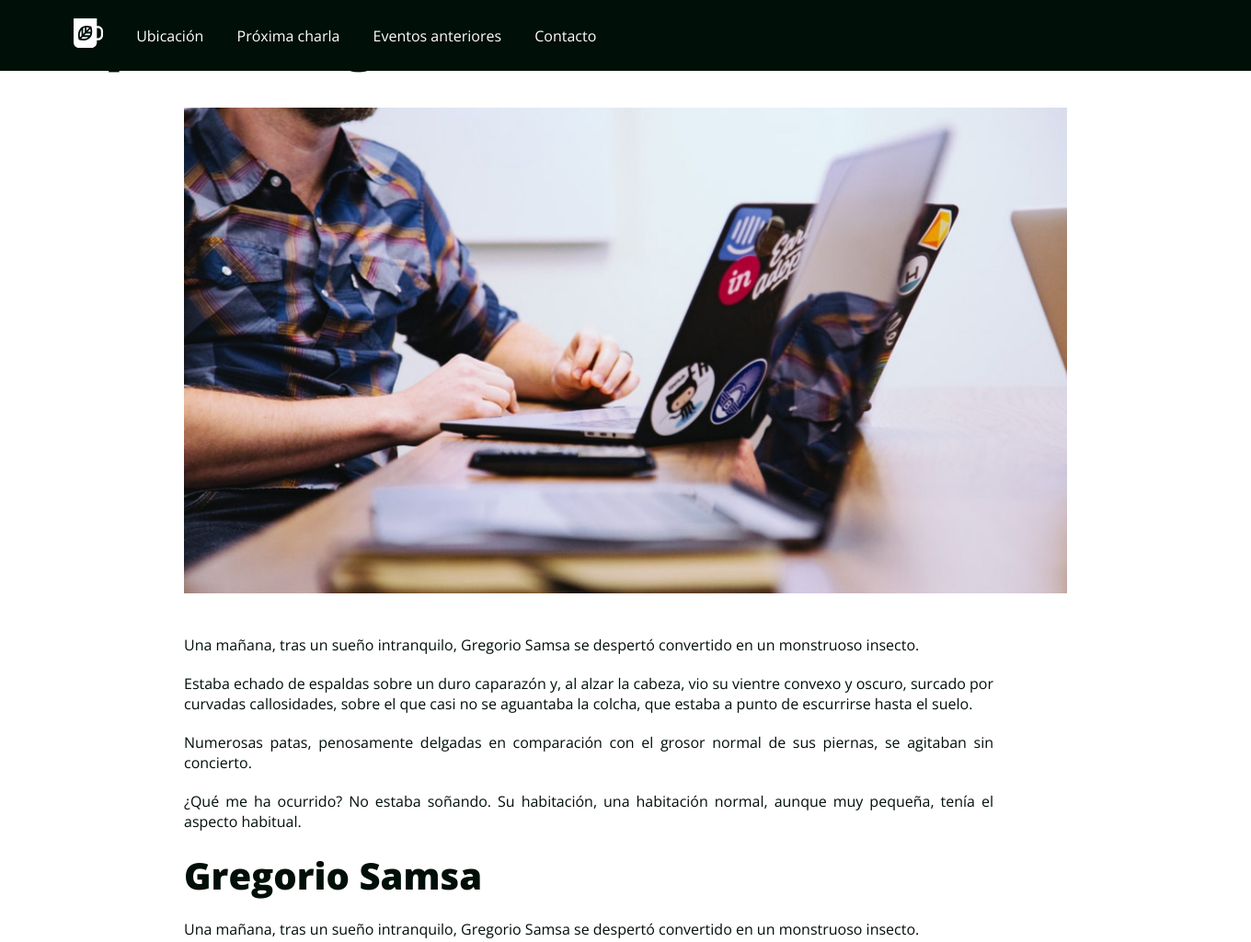
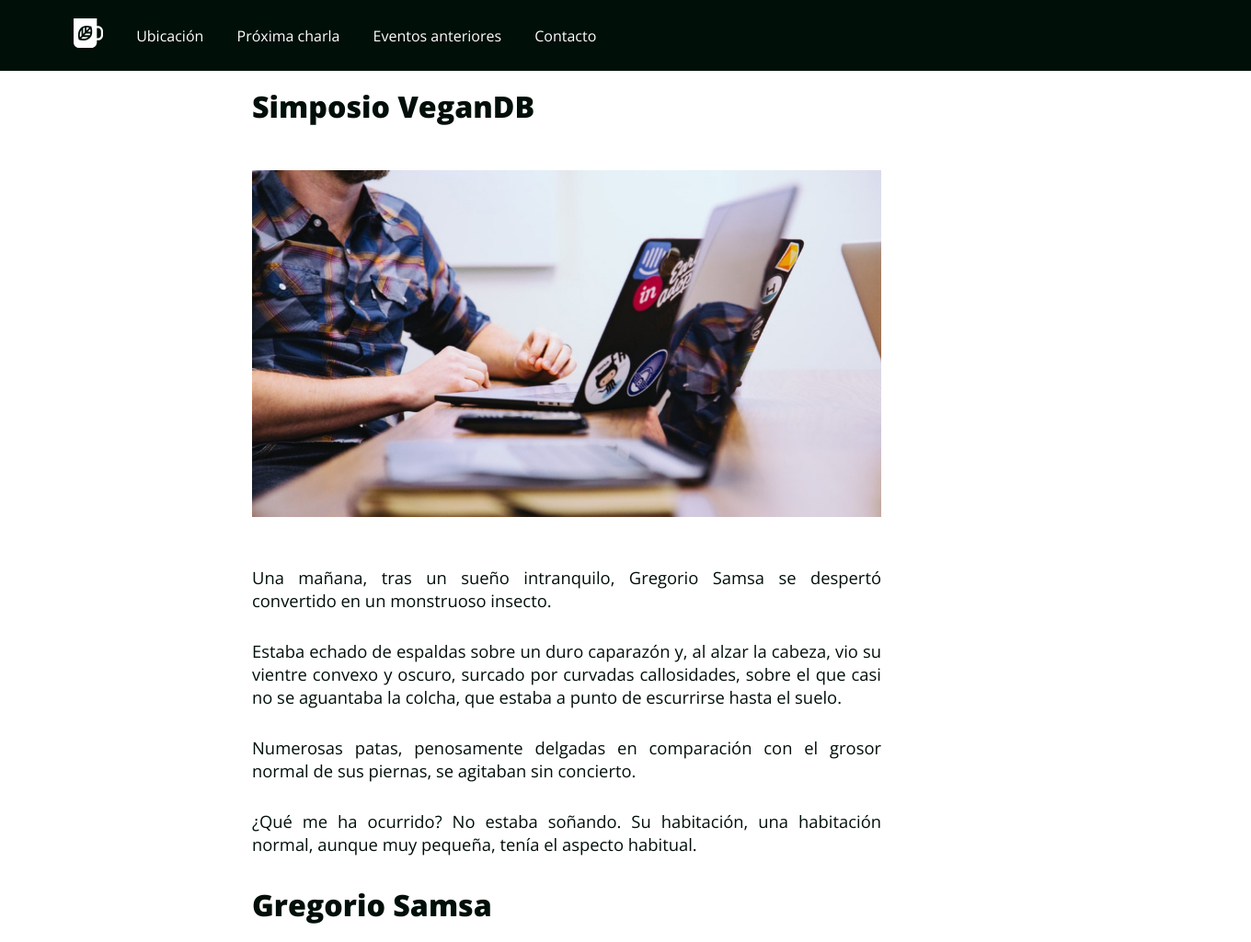
Before and after one commit to RosaVal/G14RosaDesafios, a plain HTML site: page meetandcoffe/evento01.html in a window 1280 px wide. Shown: the top 1024 px of the page at 92% size, 1360 px wide, since content can reach past the window. Drawn offline with nearby package versions, Linux system fonts and the light colour scheme.

Commit message:
commit 7

```diff
--- a/meetandcoffe/assets/css/style.css
+++ b/meetandcoffe/assets/css/style.css
@@ -145,17 +145,34 @@ body {
     footer i {
         margin: 0 0.25em 0.5em 0.25em;
     }
+
     .center {
     text-align: justify;
     color: #000f08;
-    margin: 0;
+    margin: 20em;
     font-family: 'Open Sans';
     }
 
     .main-margin {
         text-align: justify;
+        margin: 0px 120px;
+        font-weight: 400;
+        font-size: 1.15em;
+        padding: 4rem;
     }
 
     main p, .margin-tit  {
-        margin: 20px 200px;
+        margin: 30px 90px;
+        width: 75%;
+        margin-top: 1em;
     }
+
+    .margin-tit  {
+        font-weight: 800;
+    }
+
+    .centrado-h2 {
+        padding: 30px 90px;
+        text-align: justify;
+        font-weight: 800;
+    }
--- a/meetandcoffe/evento01.html
+++ b/meetandcoffe/evento01.html
@@ -20,19 +20,21 @@
         <ul>
             <li class="icono"><a href="#inicio">
                 <svg xmlns="http://www.w3.org/2000/svg" viewBox="0 0 44 44"><path d="M11.8 26l-2.2 2.3c-.5-2.9-.7-7.5 2.2-11.2V26zm-.4 4.1c2.7.5 7.2.7 10.6-2.3h-8.5l-2.1 2.3zm5.3-16.2c-.8.2-1.7.5-2.4.9v8.5l2.4-2.6v-6.8zm2.5-.3v4.6l4-4.2c-1.1-.3-2.5-.5-4-.4zM16 25.2h8.1c.4-.8.7-1.7.9-2.6h-6.6L16 25.2zm28-6.1V25c0 4.3-3.3 7.8-7.4 7.8h-1.8v2.9c0 4.6-3.6 8.3-7.9 8.3h-19C3.6 44 0 40.3 0 35.7V0h34.8v11.4h1.8c4.1 0 7.4 3.5 7.4 7.7zm-16.2.9c.1-2.6-.4-5-.8-6.4-.2-.9-.4-1.4-.4-1.4s-.5-.2-1.4-.4c-1.4-.4-3.6-.9-6.1-.8-.8 0-1.7.1-2.5.3-.8.2-1.6.4-2.4.7-.9.4-1.7.8-2.5 1.5-.6.5-1.1 1-1.6 1.6-4.5 5.4-3.4 12.5-2.6 15.5.2.9.4 1.4.4 1.4s.5.2 1.4.4c2.8.8 9.6 2 14.7-2.7.6-.5 1.1-1.1 1.5-1.7.6-.8 1-1.7 1.4-2.6.3-.8.5-1.7.7-2.6.1-1.1.2-1.9.2-2.8zm13.2-.9c0-2.6-2-4.6-4.4-4.6h-1.8v15.1h1.8c2.4 0 4.4-2.1 4.4-4.6v-5.9zM21 20h4.4c0-1.6-.1-3-.4-4.2L21 20z"/></svg></a></li>
-            <li><a href="#Ubicacion">Ubicación</a></li>
-            <li><a href="#Proxima-charla">Próxima charla</a></li>
-            <li><a href="#Eventos">Eventos anteriores</a></li>
-            <li><a href="#Contacto">Contacto</a></li>
+            <li><a href="index.html">Ubicación</a></li>
+            <li><a href="index.html">Próxima charla</a></li>
+            <li><a href="index.html">Eventos anteriores</a></li>
+            <li><a href="index.html">Contacto</a></li>
         </ul>
     </nav>
 </header>
 
 
 <main class="main-margin">
-    <h1 class="">Simposio VeganDB</h1>
+
+    <h4 class="centrado-h2">Simposio VeganDB</h4>
 
     <img class="centrado margin-tit" src="assets/img/post-1.jpg" alt="Simposio VeganDB">
+
         <p> Una mañana, tras un sueño intranquilo, Gregorio Samsa se despertó convertido en un monstruoso insecto.</p>
 
         <p> Estaba echado de espaldas sobre un duro caparazón y, al alzar la cabeza, vio su vientre convexo y oscuro, surcado por curvadas callosidades, sobre el que casi no se aguantaba la colcha, que estaba a punto de escurrirse hasta el suelo.</p>
@@ -41,7 +43,8 @@
 
         <p>¿Qué me ha ocurrido? No estaba soñando. Su habitación, una habitación normal, aunque muy pequeña, tenía el aspecto habitual.</p>
 
-        <h2 class="margin-tit">Gregorio Samsa</h2>
+
+        <h4 class="margin-tit">Gregorio Samsa</h4>
         <p>Una mañana, tras un sueño intranquilo, Gregorio Samsa se despertó convertido en un monstruoso insecto.</p>
 
         <p>Estaba echado de espaldas sobre un duro caparazón y, al alzar la cabeza, vio su vientre convexo y oscuro, surcado por curvadas callosidades, sobre el que casi no se aguantaba la colcha, que estaba a punto de escurrirse hasta el suelo.</p>
```
Also changed, not shown: 1 other file.
